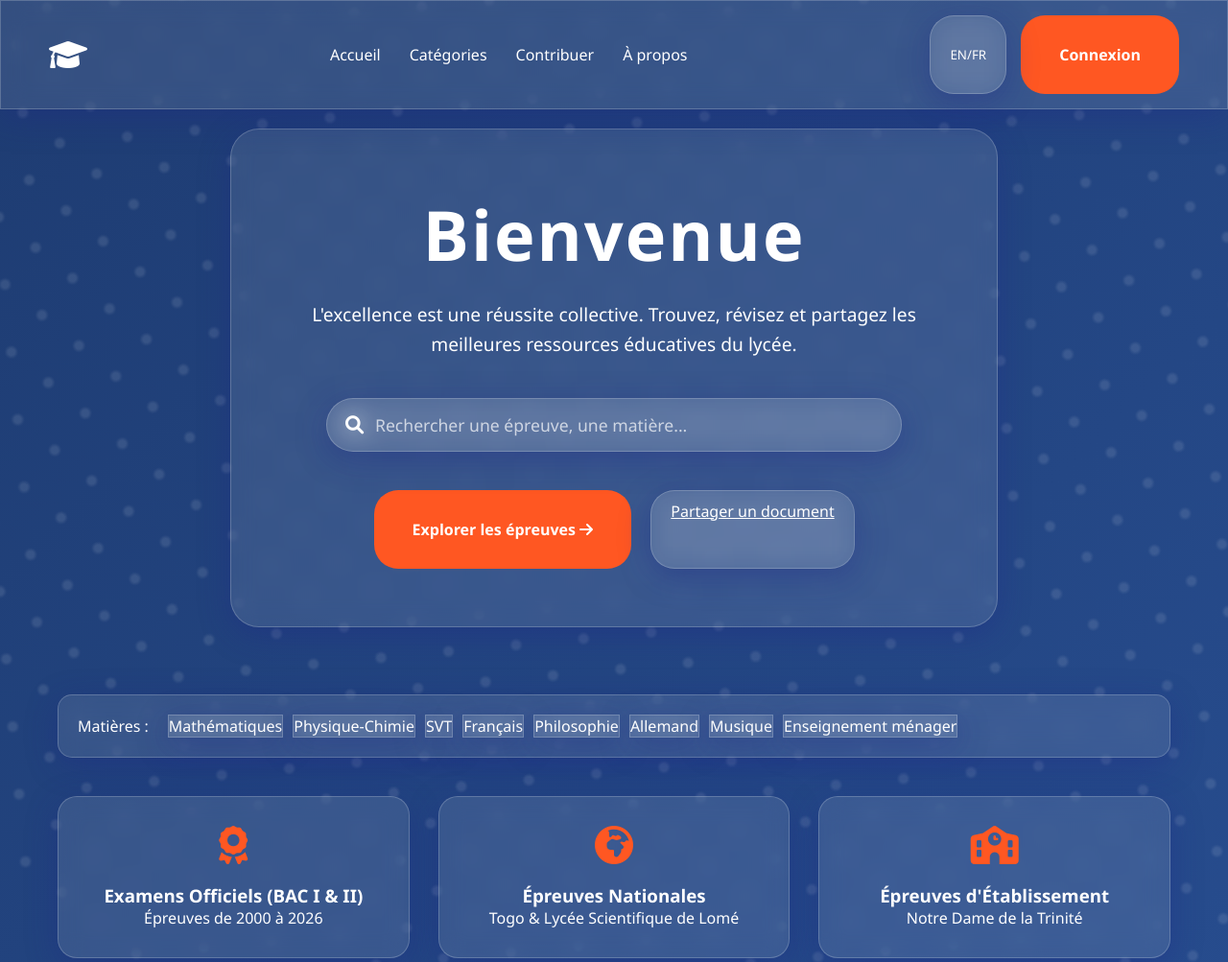
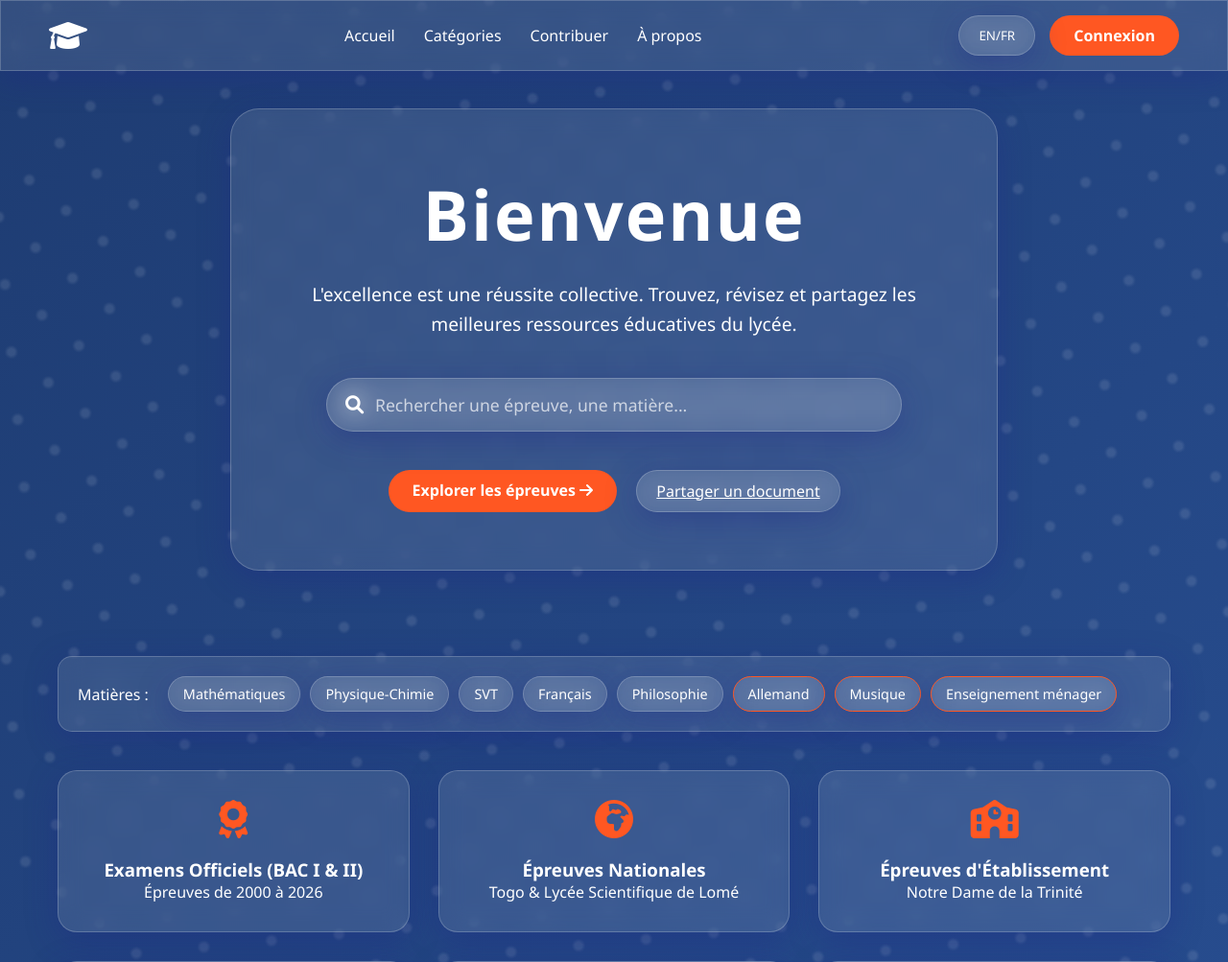
Before and after one commit to denissekamana91-bit/Projet, a Flask app: page / in a window 1280 px wide. Shown: the top 1003 px of the page at 96% size. Run offline with Flask 3, Linux system fonts and the light colour scheme.

Commit message:
Update style.css

```diff
--- a/static/style.css
+++ b/static/style.css
@@ -103,7 +103,7 @@ body {
 .btn-solid {
     background: var(--primary-color);
     color: white;
-    padding: 30px 40px;
+    padding: 10px 25px;
     border: none;
     border-radius: 25px;
     text-decoration: none;
@@ -224,7 +224,7 @@ body {
     flex-wrap: wrap;
 }
 
-/*.tag {
+.tag {
     padding: 8px 15px;
     border-radius: 20px;
     font-size: 0.9rem;
@@ -238,7 +238,7 @@ body {
 
 .tag-optional {
     border-color: var(--primary-color);
-}*/
+}
 
 .grid-container {
     display: grid;
```
